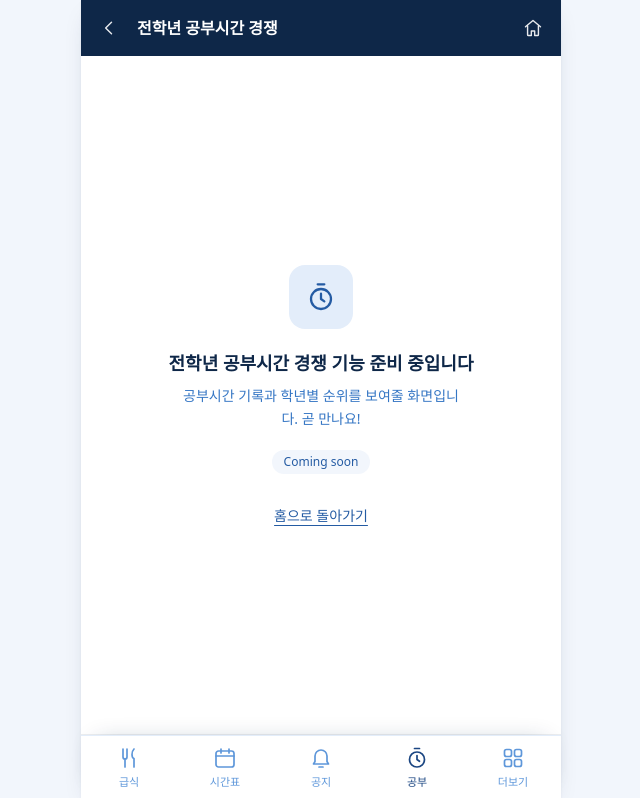
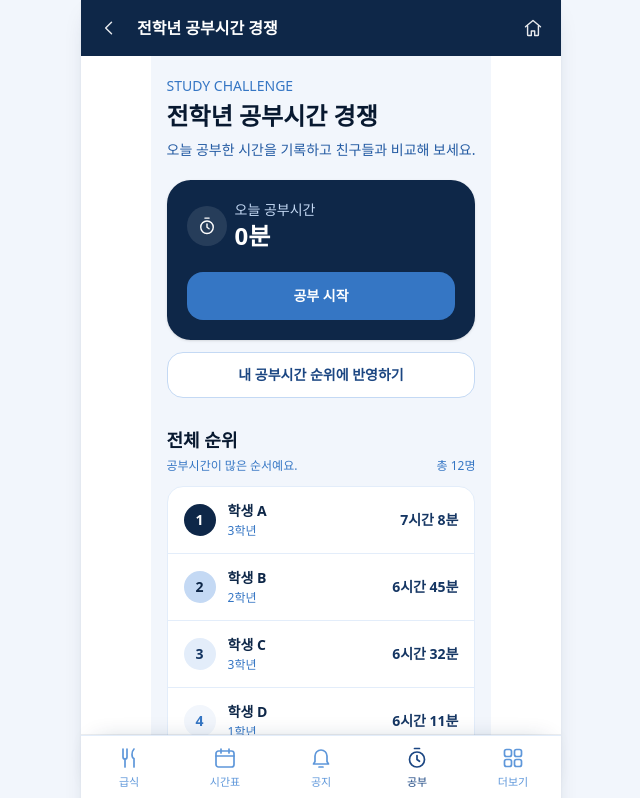
Before and after one commit to Unjung-app/unjung-app, a Next.js app: page /study in a window 1280 px wide. Shown: the top 798 px of the page, without its empty margins (319-959 px from the left). Built offline with nearby package versions, Linux system fonts and the light colour scheme.

Commit message:
feat: 공부시간 (#10)
Co-authored-by: wonjun <junelight1@naver.com>

```diff
--- a/app/study/page.js
+++ b/app/study/page.js
@@ -1,15 +1,182 @@
-import ComingSoon from "@/components/ComingSoon";
+"use client";
 
-export const metadata = {
-  title: "전학년 공부시간 경쟁 | 운중고 스마트 캠퍼스",
-};
+import { useState } from "react";
+import Icon from "@/components/Icon";
+
+const initialRanking = [
+  { rank: 1, name: "학생 A", grade: 3, time: 428 },
+  { rank: 2, name: "학생 B", grade: 2, time: 405 },
+  { rank: 3, name: "학생 C", grade: 3, time: 392 },
+  { rank: 4, name: "학생 D", grade: 1, time: 371 },
+  { rank: 5, name: "학생 E", grade: 2, time: 356 },
+  { rank: 6, name: "학생 F", grade: 1, time: 342 },
+  { rank: 7, name: "학생 G", grade: 3, time: 330 },
+  { rank: 8, name: "학생 H", grade: 2, time: 318 },
+  { rank: 9, name: "학생 I", grade: 1, time: 301 },
+  { rank: 10, name: "학생 J", grade: 3, time: 287 },
+  { rank: 11, name: "학생 K", grade: 2, time: 274 },
+  { rank: 12, name: "학생 L", grade: 1, time: 260 },
+];
+
+function formatTime(minutes) {
+  const hours = Math.floor(minutes / 60);
+  const mins = minutes % 60;
+
+  if (hours === 0) {
+    return `${mins}분`;
+  }
+
+  return `${hours}시간 ${mins}분`;
+}
 
 export default function StudyPage() {
+  const [isStudying, setIsStudying] = useState(false);
+  const [studyMinutes, setStudyMinutes] = useState(0);
+  const [ranking, setRanking] = useState(initialRanking);
+
+  function handleStudyToggle() {
+    if (isStudying) {
+      setStudyMinutes((prev) => prev + 60);
+    }
+
+    setIsStudying((prev) => !prev);
+  }
+
+  function addMyRanking() {
+    const myTime = studyMinutes + (isStudying ? 60 : 0);
+
+    if (myTime === 0) {
+      return;
+    }
+
+    const newRanking = [
+      ...ranking,
+      {
+        rank: 0,
+        name: "나",
+        grade: 2,
+        time: myTime,
+      },
+    ]
+      .sort((a, b) => b.time - a.time)
+      .map((student, index) => ({
+        ...student,
+        rank: index + 1,
+      }));
+
+    setRanking(newRanking);
+  }
+
   return (
-    <ComingSoon
-      title="전학년 공부시간 경쟁"
-      desc="공부시간 기록과 학년별 순위를 보여줄 화면입니다. 곧 만나요!"
-      icon="timer"
-    />
+    <main className="mx-auto min-h-screen max-w-[480px] bg-navy-50 px-4 pb-8">
+      <section className="pt-5">
+        <div className="mb-5">
+          <p className="text-sm font-medium text-navy-500">STUDY CHALLENGE</p>
+          <h1 className="mt-1 text-2xl font-bold text-navy-950">
+            전학년 공부시간 경쟁
+          </h1>
+          <p className="mt-2 text-sm text-navy-600">
+            오늘 공부한 시간을 기록하고 친구들과 비교해 보세요.
+          </p>
+        </div>
+
+        <section className="rounded-3xl bg-navy-900 p-5 text-white shadow-sm">
+          <div className="flex items-center gap-2">
+            <div className="flex h-10 w-10 items-center justify-center rounded-full bg-white/10">
+              <Icon name="timer" className="h-5 w-5" />
+            </div>
+
+            <div>
+              <p className="text-sm text-navy-200">오늘 공부시간</p>
+              <p className="text-2xl font-bold">{formatTime(studyMinutes)}</p>
+            </div>
+          </div>
+
+          <button
+            type="button"
+            onClick={handleStudyToggle}
+            className={`mt-5 w-full rounded-2xl py-3.5 text-sm font-bold transition ${
+              isStudying
+                ? "bg-white text-navy-900"
+                : "bg-navy-500 text-white"
+            }`}
+          >
+            {isStudying ? "공부 종료" : "공부 시작"}
+          </button>
+
+          {isStudying && (
+            <p className="mt-3 text-center text-xs text-navy-200">
+              지금 공부시간을 기록하고 있어요.
+            </p>
+          )}
+        </section>
+
+        <button
+          type="button"
+          onClick={addMyRanking}
+          className="mt-3 w-full rounded-2xl border border-navy-200 bg-white py-3 text-sm font-semibold text-navy-700"
+        >
+          내 공부시간 순위에 반영하기
+        </button>
+
+        <section className="mt-7">
+          <div className="mb-3 flex items-end justify-between">
+            <div>
+              <h2 className="text-lg font-bold text-navy-950">
+                전체 순위
+              </h2>
+              <p className="mt-1 text-xs text-navy-500">
+                공부시간이 많은 순서예요.
+              </p>
+            </div>
+
+            <span className="text-xs font-medium text-navy-500">
+              총 {ranking.length}명
+            </span>
+          </div>
+
+          <div className="overflow-hidden rounded-2xl border border-navy-100 bg-white">
+            {ranking.map((student) => (
+              <div
+                key={`${student.name}-${student.rank}`}
+                className="flex items-center gap-3 border-b border-navy-100 px-4 py-3.5 last:border-b-0"
+              >
+                <div
+                  className={`flex h-8 w-8 shrink-0 items-center justify-center rounded-full text-sm font-bold ${
+                    student.rank === 1
+                      ? "bg-navy-900 text-white"
+                      : student.rank === 2
+                        ? "bg-navy-200 text-navy-900"
+                        : student.rank === 3
+                          ? "bg-navy-100 text-navy-800"
+                          : "bg-navy-50 text-navy-500"
+                  }`}
+                >
+                  {student.rank}
+                </div>
+
+                <div className="min-w-0 flex-1">
+                  <p className="truncate text-sm font-semibold text-navy-900">
+                    {student.name}
+                    {student.name === "나" && (
+                      <span className="ml-1.5 text-xs font-medium text-navy-500">
+                        나
+                      </span>
+                    )}
+                  </p>
+                  <p className="mt-0.5 text-xs text-navy-500">
+                    {student.grade}학년
+                  </p>
+                </div>
+
+                <p className="text-sm font-bold text-navy-800">
+                  {formatTime(student.time)}
+                </p>
+              </div>
+            ))}
+          </div>
+        </section>
+      </section>
+    </main>
   );
 }
```
